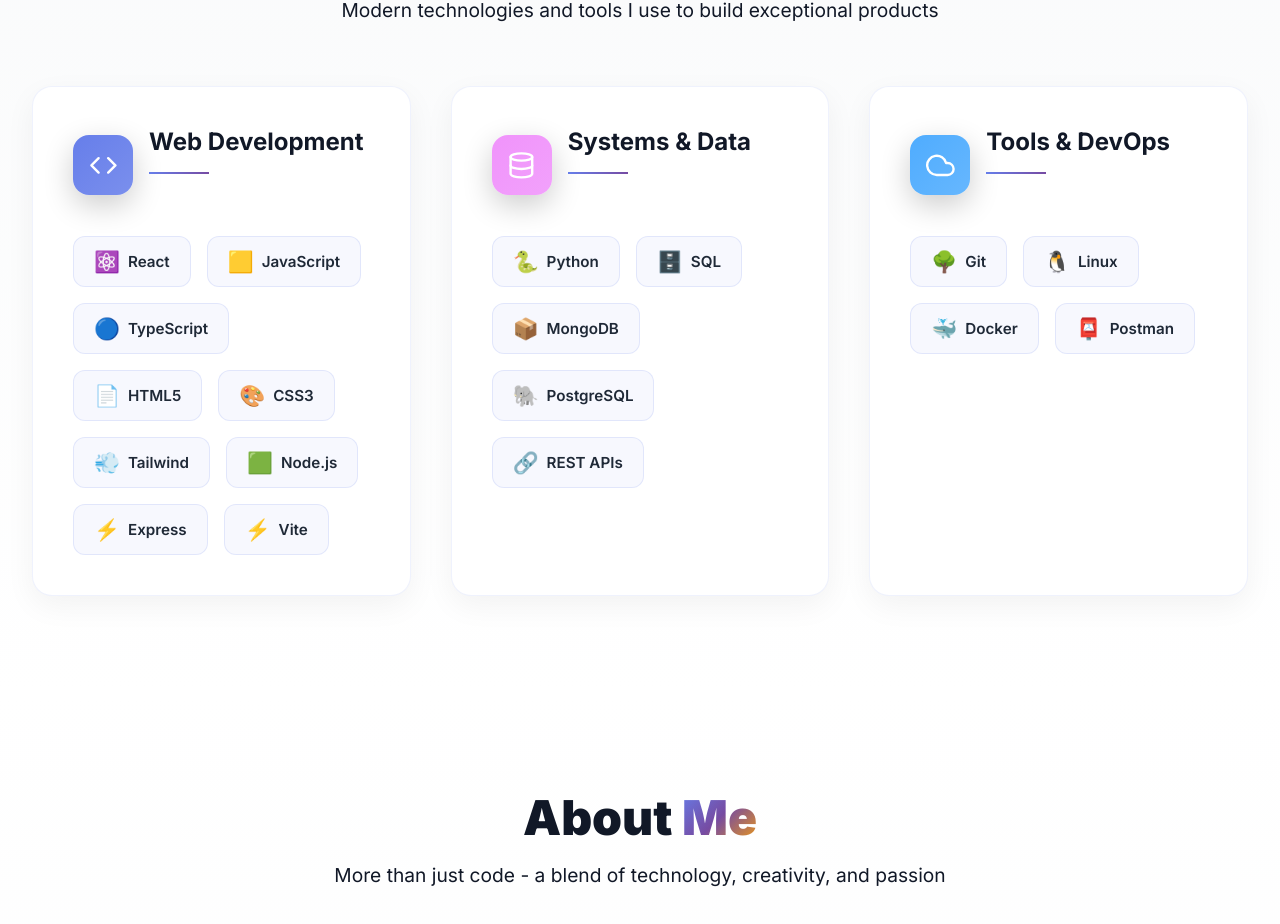
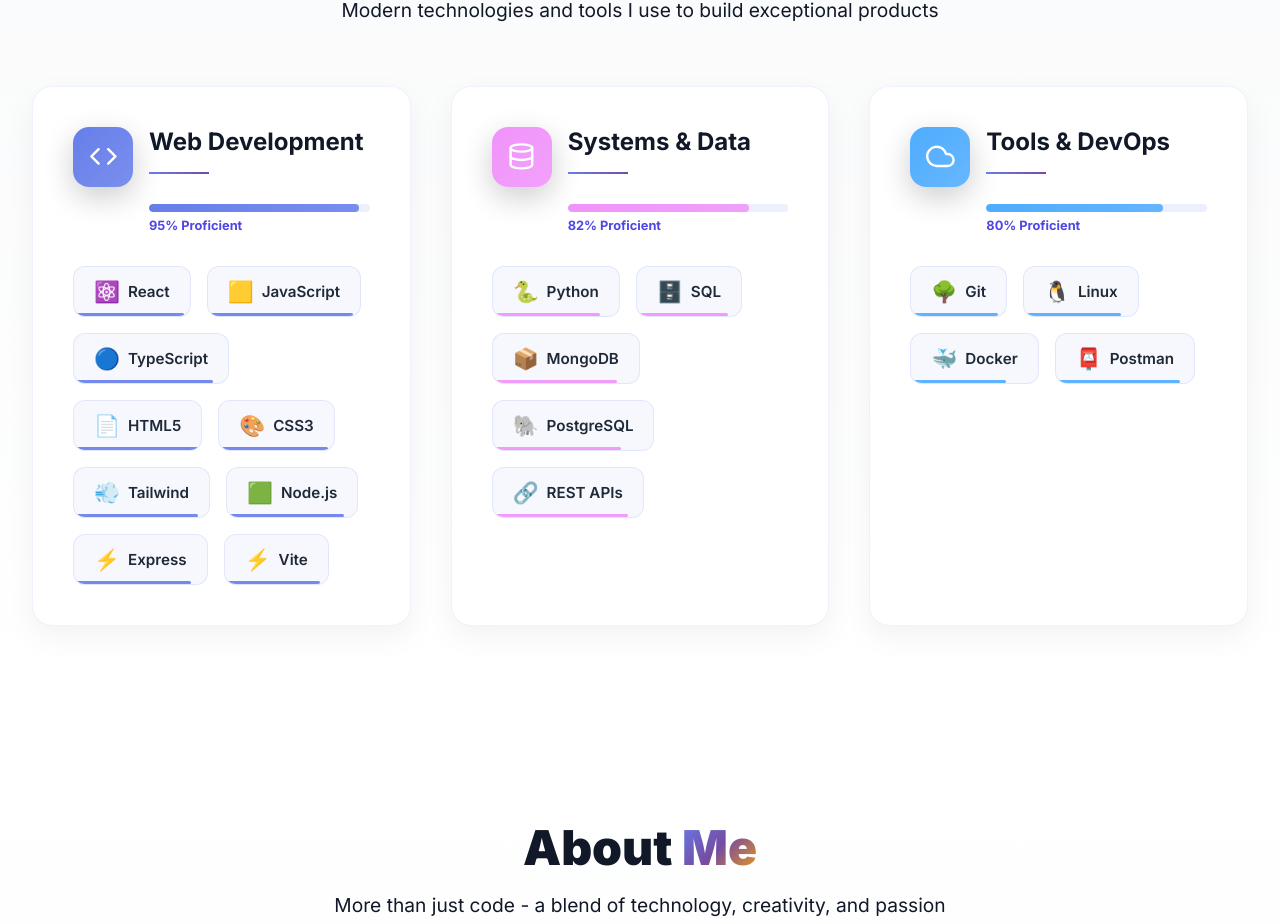
Before and after one commit to alekistar/my-portfolio, a React (Vite) app: page / in a window 1280 px wide. Shown: the part 6095-7019 px from the top of the page. Built offline with nearby package versions, Linux system fonts and the light colour scheme.

Commit message:
Enhance skills section with proficiency matrix

```diff
--- a/src/components/Skills.css
+++ b/src/components/Skills.css
@@ -42,9 +42,13 @@
 
 .category-header {
   display: flex;
-  align-items: center;
+  align-items: flex-start;
   gap: 1rem;
   margin-bottom: 2rem;
+}
+
+.category-info {
+  flex: 1;
 }
 
 .category-icon {
@@ -72,6 +76,42 @@
   color: #111827;
 }
 
+.proficiency-bar {
+  height: 8px;
+  width: 100%;
+  border-radius: 999px;
+  overflow: hidden;
+  margin-top: 0.6rem;
+}
+
+.skills.dark .proficiency-bar {
+  background: rgba(255, 255, 255, 0.08);
+}
+
+.skills.light .proficiency-bar {
+  background: rgba(102, 126, 234, 0.12);
+}
+
+.proficiency-fill {
+  height: 100%;
+  border-radius: 999px;
+}
+
+.proficiency-text {
+  display: inline-block;
+  margin-top: 0.4rem;
+  font-size: 0.8rem;
+  font-weight: 700;
+}
+
+.skills.dark .proficiency-text {
+  color: #a5b4fc;
+}
+
+.skills.light .proficiency-text {
+  color: #4f46e5;
+}
+
 .skills-tags {
   display: flex;
   flex-wrap: wrap;
@@ -88,6 +128,8 @@
   font-weight: 600;
   transition: all 0.3s ease;
   cursor: pointer;
+  position: relative;
+  overflow: hidden;
 }
 
 .skills.dark .skill-tag {
@@ -128,6 +170,15 @@
   font-size: 0.95rem;
 }
 
+.skill-level {
+  position: absolute;
+  left: 0;
+  bottom: 0;
+  height: 3px;
+  border-radius: 0 999px 999px 0;
+  opacity: 0.9;
+}
+
 @media (max-width: 768px) {
   .skills {
     padding: 4rem 1.5rem;
--- a/src/components/Skills.jsx
+++ b/src/components/Skills.jsx
@@ -11,39 +11,42 @@
       category: 'Web Development',
       icon: <FiCode />,
       color: '#667eea',
+      proficiency: 95,
       skills: [
-        { name: 'React', icon: '⚛️' },
-        { name: 'JavaScript', icon: '🟨' },
-        { name: 'TypeScript', icon: '🔵' },
-        { name: 'HTML5', icon: '📄' },
-        { name: 'CSS3', icon: '🎨' },
-        { name: 'Tailwind', icon: '💨' },
-        { name: 'Node.js', icon: '🟩' },
-        { name: 'Express', icon: '⚡' },
-        { name: 'Vite', icon: '⚡' }
+        { name: 'React', icon: '⚛️', level: 95 },
+        { name: 'JavaScript', icon: '🟨', level: 95 },
+        { name: 'TypeScript', icon: '🔵', level: 90 },
+        { name: 'HTML5', icon: '📄', level: 100 },
+        { name: 'CSS3', icon: '🎨', level: 95 },
+        { name: 'Tailwind', icon: '💨', level: 92 },
+        { name: 'Node.js', icon: '🟩', level: 90 },
+        { name: 'Express', icon: '⚡', level: 88 },
+        { name: 'Vite', icon: '⚡', level: 92 }
       ]
     },
     {
       category: 'Systems & Data',
       icon: <FiDatabase />,
       color: '#f093fb',
+      proficiency: 82,
       skills: [
-        { name: 'Python', icon: '🐍' },
-        { name: 'SQL', icon: '🗄️' },
-        { name: 'MongoDB', icon: '📦' },
-        { name: 'PostgreSQL', icon: '🐘' },
-        { name: 'REST APIs', icon: '🔗' }
+        { name: 'Python', icon: '🐍', level: 85 },
+        { name: 'SQL', icon: '🗄️', level: 88 },
+        { name: 'MongoDB', icon: '📦', level: 85 },
+        { name: 'PostgreSQL', icon: '🐘', level: 80 },
+        { name: 'REST APIs', icon: '🔗', level: 90 }
       ]
     },
     {
       category: 'Tools & DevOps',
       icon: <FiCloud />,
       color: '#4facfe',
+      proficiency: 80,
       skills: [
-        { name: 'Git', icon: '🌳' },
-        { name: 'Linux', icon: '🐧' },
-        { name: 'Docker', icon: '🐳' },
-        { name: 'Postman', icon: '📮' }
+        { name: 'Git', icon: '🌳', level: 92 },
+        { name: 'Linux', icon: '🐧', level: 85 },
+        { name: 'Docker', icon: '🐳', level: 75 },
+        { name: 'Postman', icon: '📮', level: 90 }
       ]
     }
   ];
@@ -85,7 +88,20 @@
                 >
                   {category.icon}
                 </motion.div>
-                <h3 className="category-title">{category.category}</h3>
+                <div className="category-info">
+                  <h3 className="category-title">{category.category}</h3>
+                  <div className="proficiency-bar">
+                    <motion.div
+                      className="proficiency-fill"
+                      initial={{ width: 0 }}
+                      whileInView={{ width: `${category.proficiency}%` }}
+                      viewport={{ once: true }}
+                      transition={{ delay: categoryIndex * 0.2, duration: 1.2 }}
+                      style={{ background: `linear-gradient(90deg, ${category.color}, ${category.color}dd)` }}
+                    />
+                  </div>
+                  <span className="proficiency-text">{category.proficiency}% Proficient</span>
+                </div>
               </div>
 
               <div className="skills-tags">
@@ -98,11 +114,13 @@
                     viewport={{ once: true }}
                     transition={{ delay: categoryIndex * 0.2 + skillIndex * 0.05, duration: 0.3 }}
                     whileHover={{ scale: 1.1, y: -5 }}
+                    title={`${skill.name} - ${skill.level}% Proficiency`}
                   >
                     <span className="skill-tag-icon" style={{ color: category.color }}>
                       {skill.icon}
                     </span>
                     <span className="skill-tag-name">{skill.name}</span>
+                    <div className="skill-level" style={{ width: `${skill.level}%`, background: category.color }} />
                   </motion.div>
                 ))}
               </div>
```
